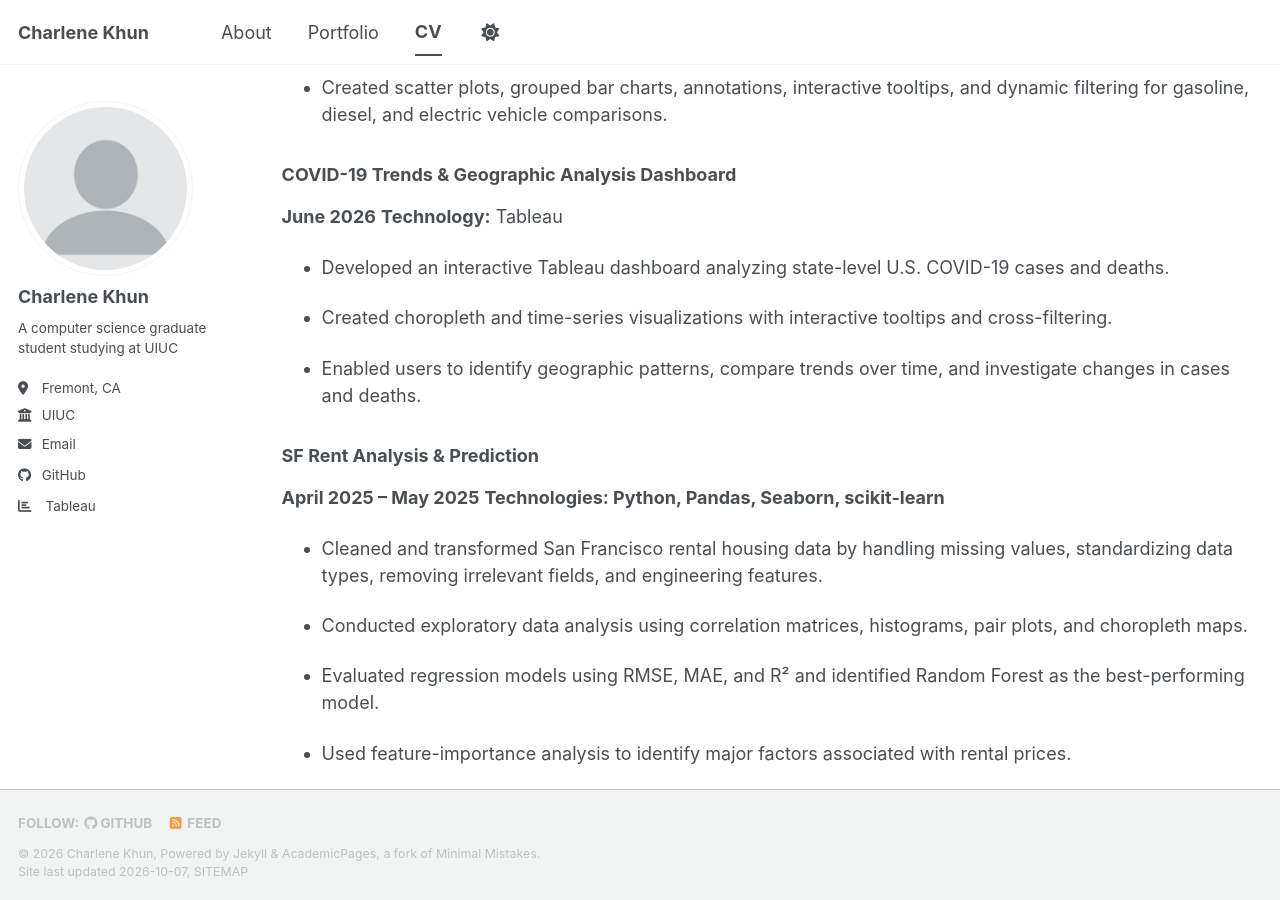
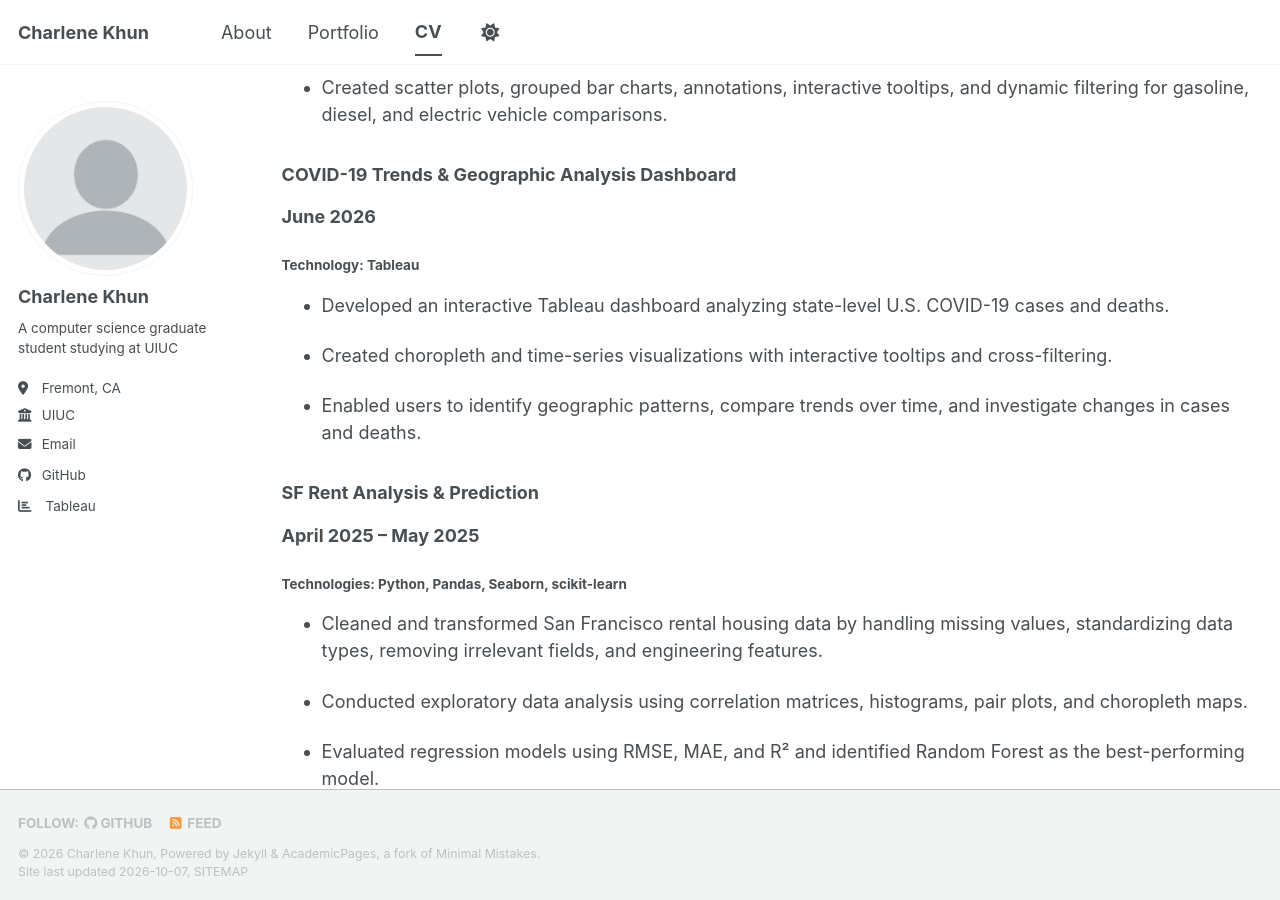
Before and after one commit to charlene-khun/charlene-khun.github.io, a Jekyll site: the page built from _pages/cv.md, in a window 1280 px wide and 900 px high, scrolled down 654 px. Built offline with Jekyll 4.4.1, drawn with Linux system fonts in a browser that asks for light colours; a style sheet for code colours, icons or effects is not loaded.

Commit message:
Update cv.md

```diff
--- a/_pages/cv.md
+++ b/_pages/cv.md
@@ -36,7 +36,7 @@ A.S. in Mathematics, Ohlone College, May 2021
 ### COVID-19 Trends & Geographic Analysis Dashboard
 
 **June 2026**
-**Technology:** Tableau
+#### **Technology:** Tableau
 
 - Developed an interactive Tableau dashboard analyzing state-level U.S. COVID-19 cases and deaths.
 
@@ -47,7 +47,7 @@ A.S. in Mathematics, Ohlone College, May 2021
 ### SF Rent Analysis & Prediction
 
 **April 2025 – May 2025**
-**Technologies: Python, Pandas, Seaborn, scikit-learn**
+#### **Technologies: Python, Pandas, Seaborn, scikit-learn**
 
 - Cleaned and transformed San Francisco rental housing data by handling missing values, standardizing data types, removing irrelevant fields, and engineering features.
 
@@ -60,7 +60,7 @@ A.S. in Mathematics, Ohlone College, May 2021
 ### NYPL Data Cleaning & Analysis Project
 
 **June 2026 – August 2026**
-**Technologies:** OpenRefine, SQL, Python, Pandas
+#### **Technologies:** OpenRefine, SQL, Python, Pandas
 
 - Profiled and cleaned historical restaurant-menu data by identifying missing values, invalid dates, inconsistent currencies, pricing anomalies, and unnecessary attributes across four relational datasets.
 
```
